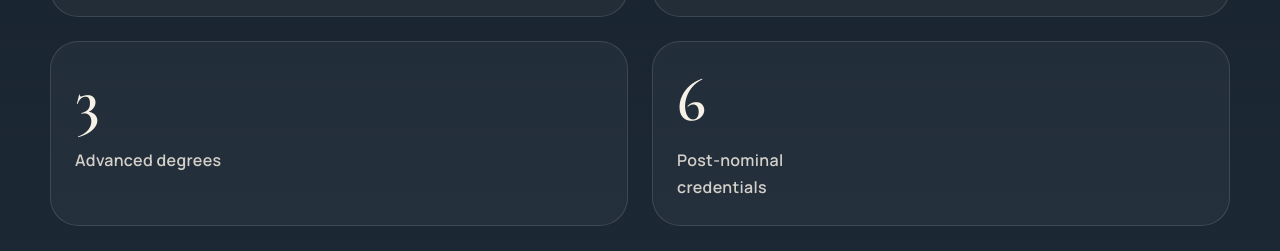
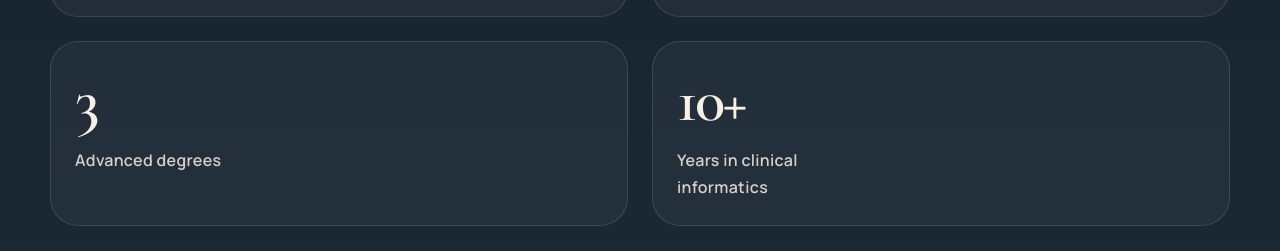
Before and after one commit to ekalpas/drkalpas-redesign, a website built with Vite: page index.html in a window 1280 px wide. Shown: the part 4944-5195 px from the top of the page. Built offline with nearby package versions, Linux system fonts and the light colour scheme.

Commit message:
fix: replace '6 post-nominal credentials' stat with '10+ years in clinical informatics'

```diff
--- a/index.html
+++ b/index.html
@@ -314,8 +314,8 @@
             <span>Advanced degrees</span>
           </article>
           <article class="stat">
-            <strong>6</strong>
-            <span>Post-nominal credentials</span>
+            <strong>10+</strong>
+            <span>Years in clinical informatics</span>
           </article>
         </div>
       </div>
```
